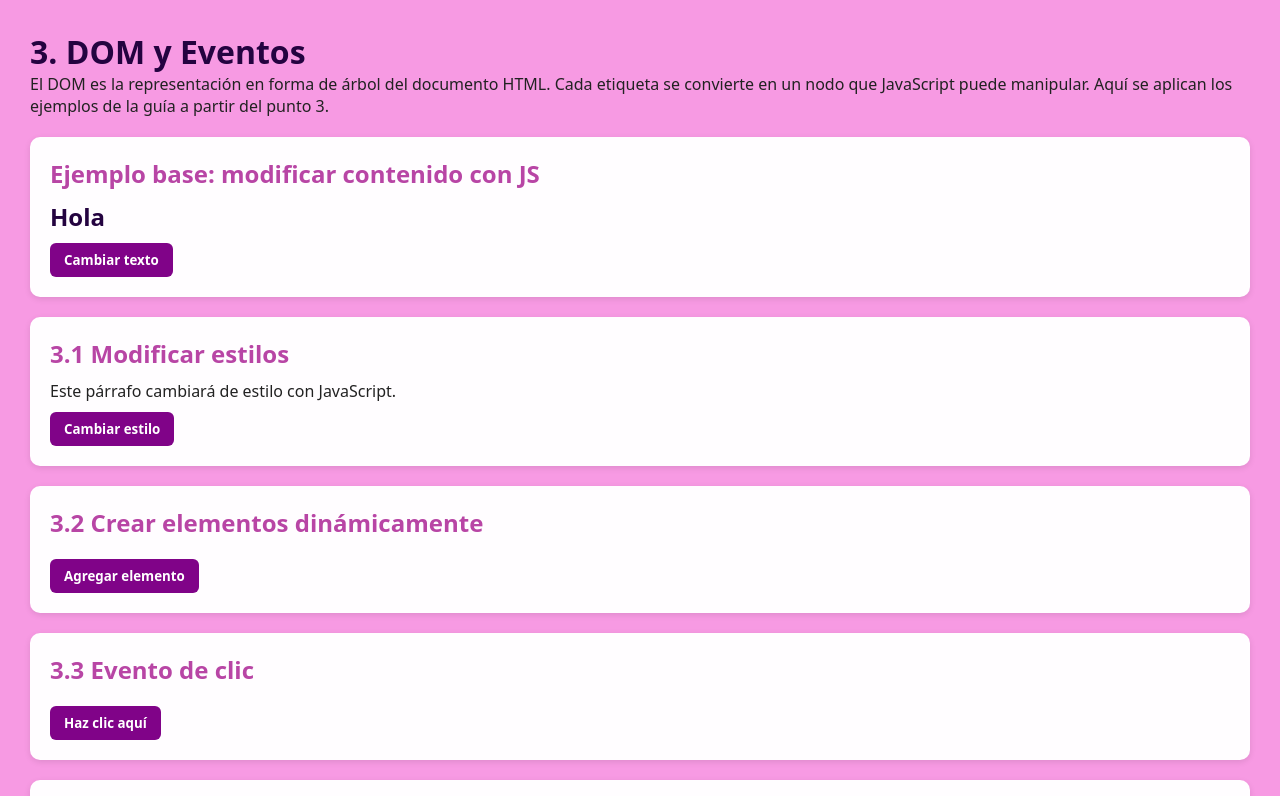
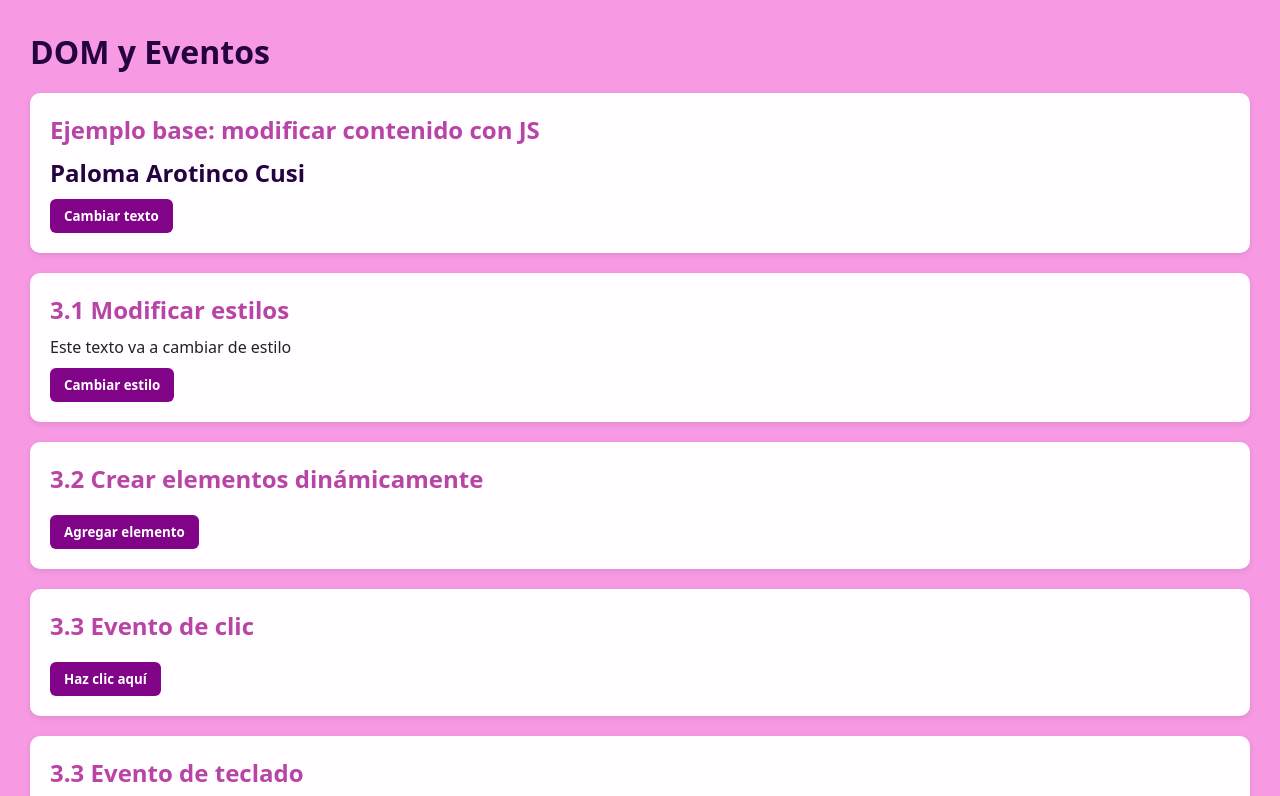
Before and after one commit to palomaarotinco-alt/html5, a plain HTML site: page PERMANENCIA01.html in a window 1280 px wide. Shown: the top 796 px of the page. Drawn offline with Linux system fonts and the light colour scheme.

Commit message:
Actualización

```diff
--- a/PERMANENCIA01.html
+++ b/PERMANENCIA01.html
@@ -10,17 +10,11 @@
 
 <body>
 
-  <h1>3. DOM y Eventos</h1>
-
-  <p>
-    El DOM es la representación en forma de árbol del documento HTML.
-    Cada etiqueta se convierte en un nodo que JavaScript puede manipular.
-    Aquí se aplican los ejemplos de la guía a partir del punto 3.
-  </p>
+  <h1>DOM y Eventos</h1>
   <section>
     <h2>Ejemplo base: modificar contenido con JS</h2>
 
-    <h1 id="titulo">Hola</h1>
+    <h1 id="titulo">Paloma Arotinco Cusi </h1>
 
     <button id="btnCambiar">Cambiar texto</button>
   </section>
@@ -28,7 +22,7 @@
     <h2>3.1 Modificar estilos</h2>
 
     <p id="parrafoEstilo">
-    Este párrafo cambiará de estilo con JavaScript.
+    Este texto va a cambiar de estilo
     </p>
 
     <button id="btnEstilo">Cambiar estilo</button>
```
